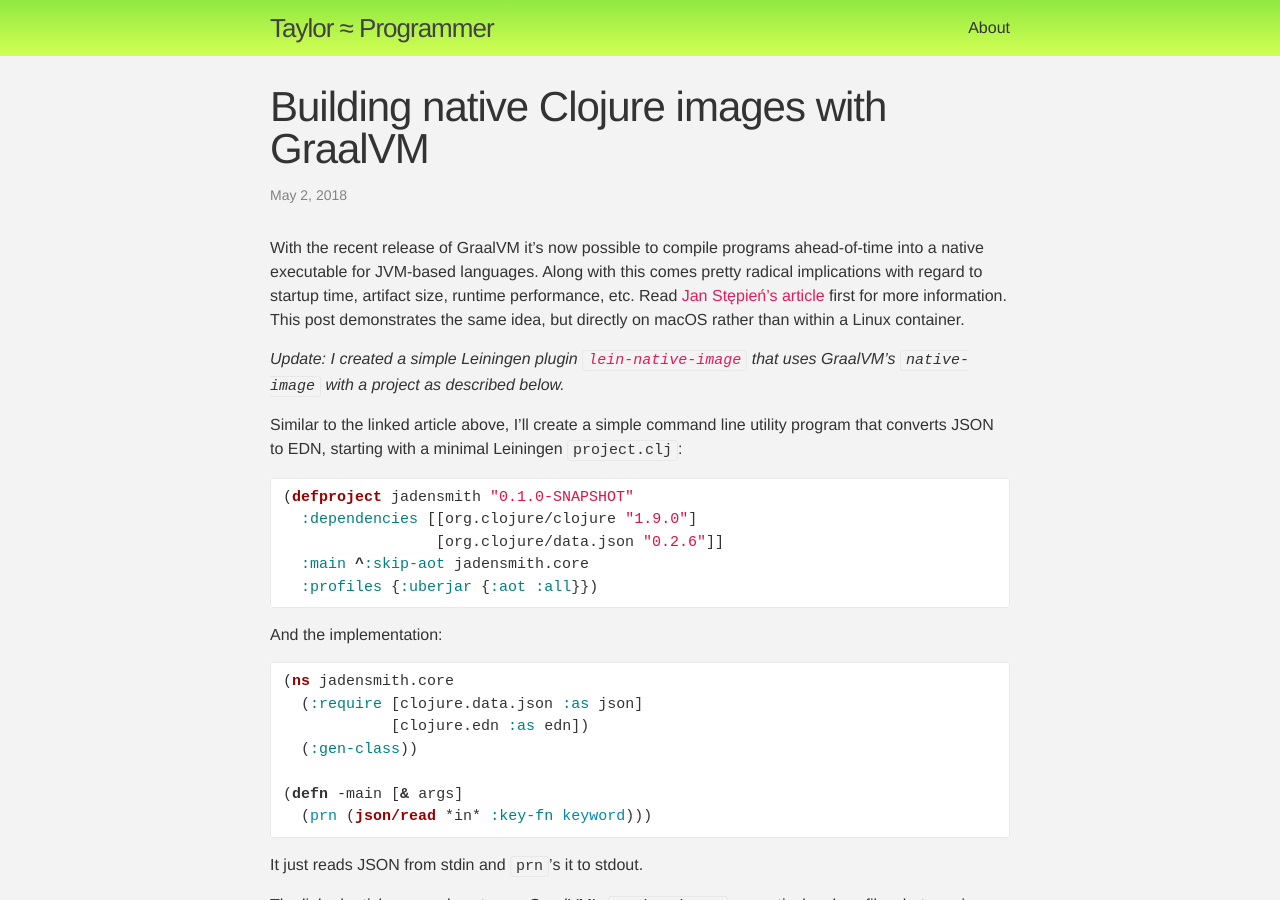
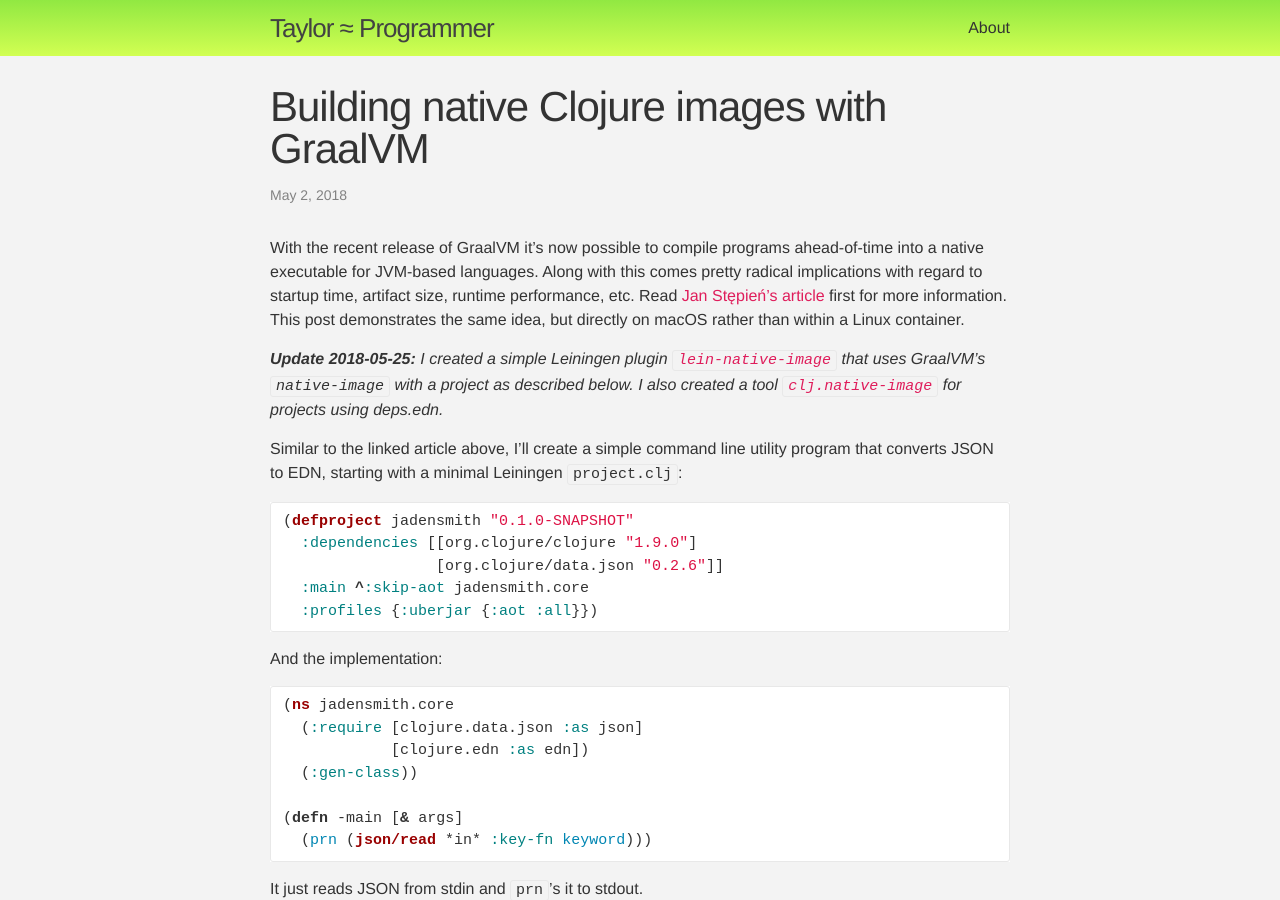
Before and after one commit to taylorwood/taylorwood.github.io, a Jekyll site: the page built from _posts/2018-05-02-graal-clojure.md, in a window 1280 px wide and 900 px high. Built offline with Jekyll 4.4.1, drawn with Linux system fonts in a browser that asks for light colours; comment, search, counter and statistics services are not loaded.

Commit message:
Link to clj.native-image

````diff
--- a/_posts/2018-05-02-graal-clojure.md
+++ b/_posts/2018-05-02-graal-clojure.md
@@ -7,7 +7,7 @@
 
 With the recent release of GraalVM it's now possible to compile programs ahead-of-time into a native executable for JVM-based languages. Along with this comes pretty radical implications with regard to startup time, artifact size, runtime performance, etc. Read [Jan Stępień's article](https://www.innoq.com/en/blog/native-clojure-and-graalvm/) first for more information. This post demonstrates the same idea, but directly on macOS rather than within a Linux container.
 
-_Update: I created a simple Leiningen plugin [`lein-native-image`](https://github.com/taylorwood/lein-native-image) that uses GraalVM's `native-image` with a project as described below._
+_**Update 2018-05-25:** I created a simple Leiningen plugin [`lein-native-image`](https://github.com/taylorwood/lein-native-image) that uses GraalVM's `native-image` with a project as described below. I also created a tool [`clj.native-image`](https://github.com/taylorwood/clj.native-image) for projects using deps.edn._
 
 Similar to the linked article above, I'll create a simple command line utility program that converts JSON to EDN, starting with a minimal Leiningen `project.clj`:
 ```clojure
````
